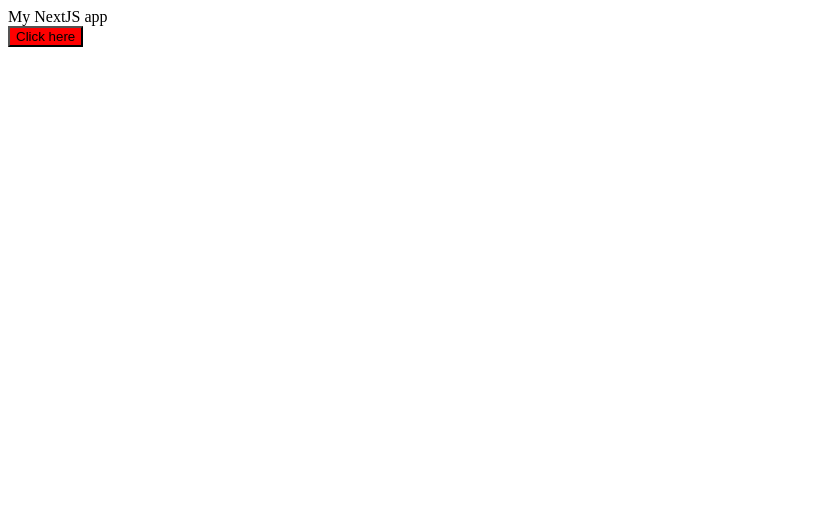
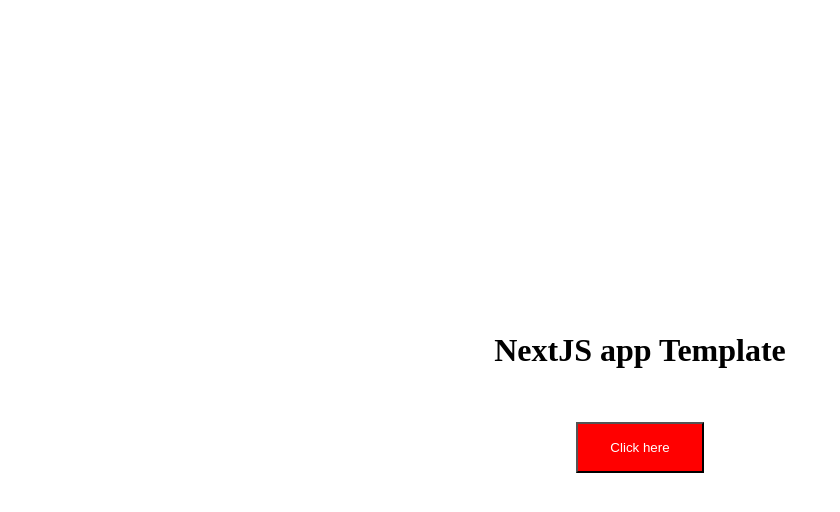
Before and after one commit to JvanBart4p/nextTemplate, a Next.js app: page / in a window 1280 px wide. Shown: the top 512 px of the page, without its empty margins (0-840 px from the left). Built offline with nearby package versions, Linux system fonts and the light colour scheme.

Commit message:
small changes

```diff
--- a/src/pages/index.js
+++ b/src/pages/index.js
@@ -3,9 +3,11 @@ import Button from "../components/Button";
 export default function Home() {
   return (
     <>
-      <main>
-        <div>My NextJS app</div>
-        <Button />
+      <main className="home">
+        <div className="home__section-one">
+          <h1>NextJS app Template</h1>
+          <Button />
+        </div>
       </main>
     </>
   );
--- a/src/styles/app.scss
+++ b/src/styles/app.scss
@@ -1 +1,4 @@
-@forward '../styles/components/button.scss'
+//pages
+@forward "../styles/pages/index.scss";
+//components
+@forward "../styles/components/button.scss";
--- a/src/styles/components/button.scss
+++ b/src/styles/components/button.scss
@@ -1,5 +1,8 @@
 @use "../variables.scss" as *;
 
-.button-home{
-background-color: $main-color;
+.button-home {
+    background-color: $main-color;
+    color: white;
+    margin: 2rem 0;
+    padding: 1rem 2rem;
 }
--- /dev/null
+++ b/src/styles/pages/index.scss
@@ -0,0 +1,14 @@
+@use "../variables.scss";
+
+.home {
+    display: flex;
+    justify-content: center;
+    align-items: center;
+    height: 100vh;
+    &__section-one {
+        display: flex;
+        flex-direction: column;
+        justify-content: center;
+        align-items: center;
+    }
+}
```
